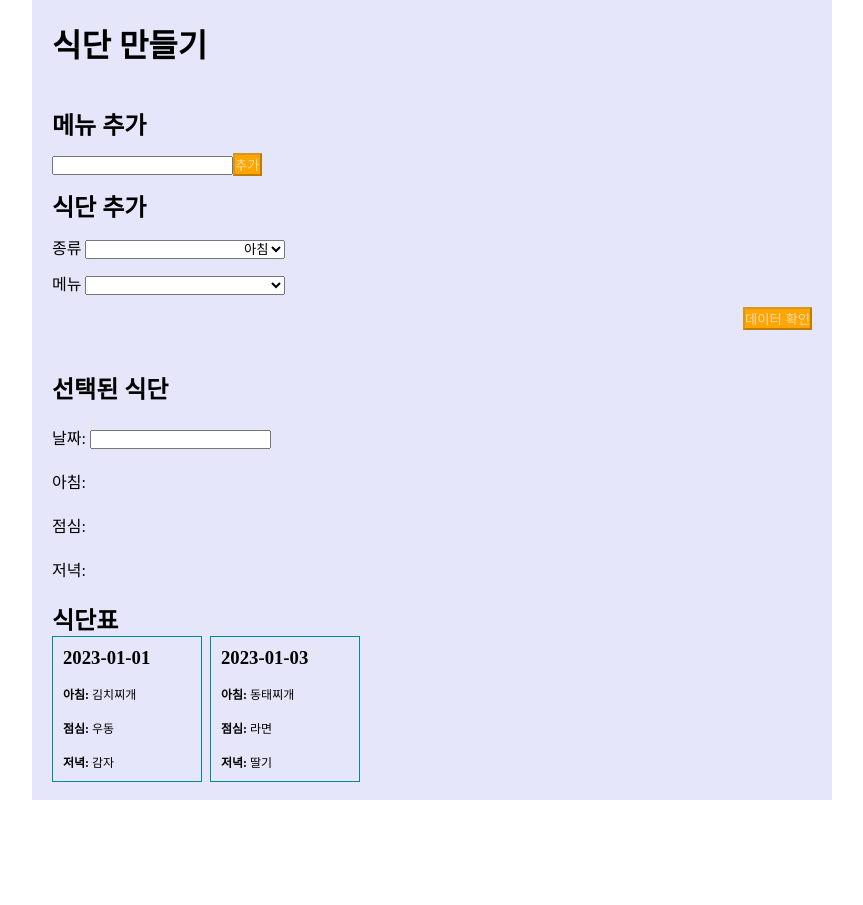
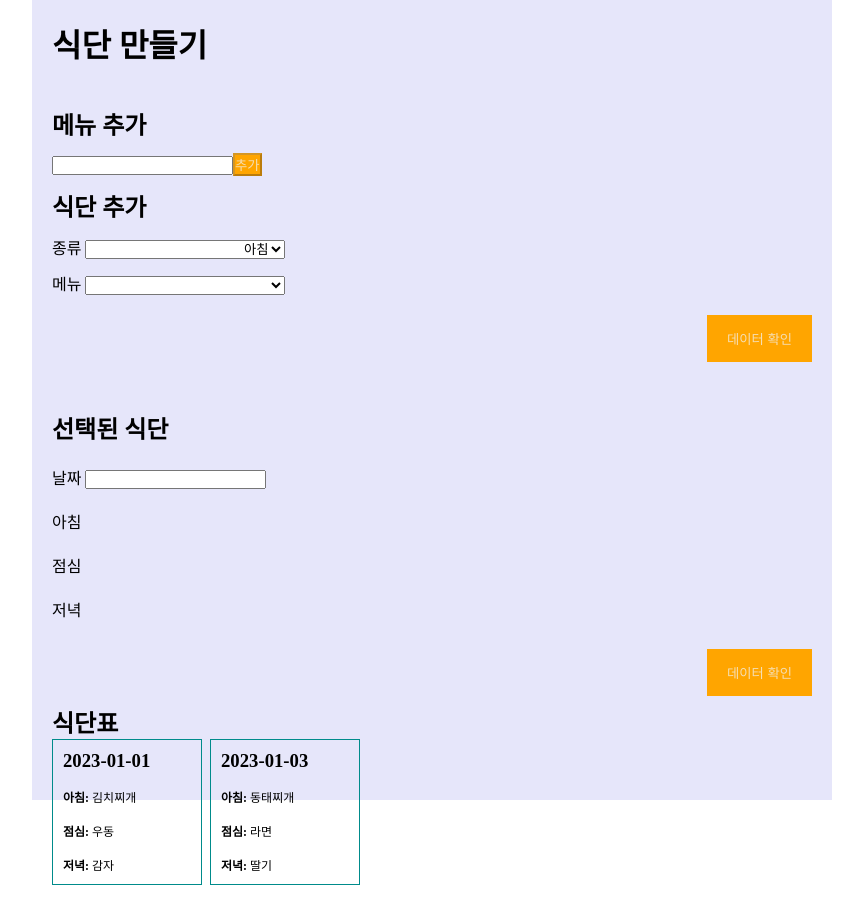
Before and after one commit to mahwin/meal_plan, a Vue app: page / in a window 1280 px wide. Shown: the whole page, without its empty margins (208-1071 px from the left). Before the commit the page ends 802 px from the top, so only its background shows below. Built offline with nearby package versions, Linux system fonts and the light colour scheme.

Commit message:
20240828 : 식단표 앱 완성

```diff
--- a/src/App.vue
+++ b/src/App.vue
@@ -4,11 +4,18 @@
     <MenuMealAdd
       :menus="menus"
       :userSelectMealInfo="userSelectMealInfo"
+      :useSelectMealTableInfo="useSelectMealTableInfo"
+      @update:menu="handleChangeMenu"
       @update:add-menu="handleAddMenu"
       @update:food-kind="handleChangeFoodKind"
-      @update:menu="handleChangeMenu"
+      @update:add-meal-info="handleAddMealInfo"
     />
-    <MenuMealTable :mealTableInfos="mealTableInfos" />
+    <MenuMealTable
+      :mealTableInfos="mealTableInfos"
+      :useSelectMealTableInfo="useSelectMealTableInfo"
+      @update:meal-date-info="handleUpdateMealDateInfo"
+      @update:add-meal-table-info="handleAddMealTableInfo"
+    />
   </div>
 </template>
 
@@ -16,9 +23,10 @@
 import MenuMealAdd from "./components/menu-meal/add-menu-meal-component.vue";
 import MenuMealTable from "./components/menu-meal/table-menu-meal-component.vue";
 import Title from "./components/ui/title-component.vue";
+
 import {
+  DEFAULT_MENU,
   DEFAULT_MEAL_TIME,
-  DEFAULT_MENU,
 } from "./components/menu-meal/constants";
 
 import { MENUS, MEAL_TABLE_INFOS } from "./components/menu-meal/db";
@@ -33,13 +41,18 @@ export default {
   data: function () {
     return {
       menus: MENUS,
+      // 식단 추가용
       userSelectMealInfo: {},
+      // 식단표 추가용
+      useSelectMealTableInfo: {
+        date: "",
+        breakfast: "",
+        lunch: "",
+        dinner: "",
+      },
+      // 식단표 표시용
       mealTableInfos: MEAL_TABLE_INFOS,
     };
-  },
-
-  mounted() {
-    this.initUserSelectedMealInfo();
   },
 
   methods: {
@@ -47,6 +60,15 @@ export default {
       this.userSelectMealInfo = {
         time: DEFAULT_MEAL_TIME,
         menu: DEFAULT_MENU,
+      };
+    },
+
+    initUseSelectMealTableInfo: function () {
+      this.useSelectMealTableInfo = {
+        date: "",
+        launch: "",
+        dinner: "",
+        breakfast: "",
       };
     },
 
@@ -60,6 +82,25 @@ export default {
     handleChangeMenu: function (menu) {
       this.userSelectMealInfo.menu = menu;
     },
+
+    handleAddMealInfo: function ({ time, menu }) {
+      this.useSelectMealTableInfo[time] = menu;
+      this.initUserSelectedMealInfo();
+      console.log(this.userSelectMealInfo);
+    },
+    handleUpdateMealDateInfo: function (newDate) {
+      this.useSelectMealTableInfo.date = newDate;
+    },
+
+    handleAddMealTableInfo: function () {
+      this.mealTableInfos.push({ ...this.useSelectMealTableInfo });
+      console.log(this.useSelectMealTableInfo);
+      this.initUseSelectMealTableInfo();
+      console.log(this.useSelectMealTableInfo);
+    },
+  },
+  mounted() {
+    this.initUserSelectedMealInfo();
   },
 };
 </script>
--- a/src/components/menu-meal/add-menu-meal-component.vue
+++ b/src/components/menu-meal/add-menu-meal-component.vue
@@ -20,14 +20,20 @@
     <label for="food_menu"
       >메뉴
       <select @change="handleChangeMenu" :value="userSelectMealInfo['menu']">
-        <option v-for="menu in menus" :key="menu">{{ menu }}</option>
+        <!-- <option v-for="filteredMenu in filteredMenus" :key="filteredMenu">
+          {{ filteredMenu }}
+        </option> -->
+        <option v-for="menu in menus" :key="menu">
+          {{ menu }}
+        </option>
       </select></label
     >
     <div class="flex-end">
       <ValidButton
         validName="추가"
         unValidName="데이터 확인"
-        :isValid="false"
+        @click="handleAddMealInfo"
+        :isValid="isUserSelectedOptionCanAdd"
       />
     </div>
   </section>
@@ -37,9 +43,9 @@
 import SubTitle from "../ui/sub-title-component.vue";
 import ValidButton from "../ui/valid-button-component.vue";
 
-import { MEAL_TIME_OPTIONS } from "./constants";
+import { MEAL_TIME_OPTIONS, MEAL_TIME_MAPPER_KOR_ENG } from "./constants";
 
-import { isNil, isEmpty } from "@/utils";
+import { isNilOrEmpty } from "@/utils";
 
 export default {
   name: "MenuMeal",
@@ -56,17 +62,34 @@ export default {
       type: Object,
       required: true,
     },
+    useSelectMealTableInfo: {
+      type: Object,
+      required: true,
+    },
   },
   data() {
     return {
       userInputMenu: "",
       meal_time_options: MEAL_TIME_OPTIONS,
+      mealTimeMapperKorEng: MEAL_TIME_MAPPER_KOR_ENG,
     };
   },
 
   computed: {
     isDisabled() {
-      return !this.isValid(this.userInputMenu);
+      return !this.isUserInputMenuValid(this.userInputMenu);
+    },
+    isUserSelectedOptionCanAdd() {
+      const currentUserSelectMealTime = this.userSelectMealInfo["time"];
+      const currentUserSelectMealMenu = this.userSelectMealInfo["menu"];
+
+      if (isNilOrEmpty(currentUserSelectMealTime)) return false;
+      if (isNilOrEmpty(currentUserSelectMealMenu)) return false;
+      return true;
+    },
+    filteredMenus() {
+      const selectedMenus = Object.values(this.useSelectMealTableInfo);
+      return this.menus.filter((menu) => !selectedMenus.includes(menu));
     },
   },
 
@@ -80,14 +103,10 @@ export default {
       this.initUserInputMenu();
     },
 
-    isValid(userInput) {
-      if (isNil(userInput) || isEmpty(userInput)) {
-        return false;
-      }
+    isUserInputMenuValid(userInput) {
+      if (isNilOrEmpty(userInput)) return false;
 
-      if (this.menus.includes(userInput)) {
-        return false;
-      }
+      if (this.menus.includes(userInput)) return false;
 
       return true;
     },
@@ -96,6 +115,15 @@ export default {
     },
     handleChangeMenu({ currentTarget }) {
       this.$emit("update:menu", currentTarget.value);
+    },
+
+    handleAddMealInfo() {
+      const { menu, time } = this.userSelectMealInfo;
+
+      this.$emit("update:add-meal-info", {
+        menu,
+        time: this.mealTimeMapperKorEng[time],
+      });
     },
   },
 };
--- a/src/components/menu-meal/constants.js
+++ b/src/components/menu-meal/constants.js
@@ -4,6 +4,7 @@ export const MEAL_TIME_OPTIONS = [
   { label: "저녁", value: "dinner" },
 ];
 
+// Todo 영어-한글, 한글-영어 맵핑 나누기
 export const MEAL_TIME_MAPPER = {
   breakfast: "아침",
   lunch: "점심",
@@ -11,7 +12,30 @@ export const MEAL_TIME_MAPPER = {
   아침: "breakfast",
   점심: "lunch",
   저녁: "dinner",
+  날짜: "date",
+  date: "날짜",
 };
+
+export const MEAL_TIME_MAPPER_KOR_ENG = {
+  아침: "breakfast",
+  점심: "lunch",
+  저녁: "dinner",
+  날짜: "date",
+};
+
+export const MEAL_TIME_MAPPER_ENG_KOR = {
+  breakfast: "아침",
+  lunch: "점심",
+  dinner: "저녁",
+  date: "날짜",
+};
+
+export const MEAL_TABLE_ARRAY_INFO_ENG = [
+  "date",
+  "breakfast",
+  "lunch",
+  "dinner",
+];
 
 export const DEFAULT_MEAL_TIME = MEAL_TIME_OPTIONS[0].label;
 export const DEFAULT_MENU = "";
--- a/src/components/menu-meal/table-menu-meal-component.vue
+++ b/src/components/menu-meal/table-menu-meal-component.vue
@@ -1,11 +1,26 @@
 <template>
   <div class="container">
     <SubTitle title="선택된 식단" />
-    <div class="time">
-      <label>날짜: <input type="text" /> </label>
-      <label>아침:</label>
-      <label>점심:</label>
-      <label>저녁:</label>
+    <ul class="time">
+      <li v-for="mealTableKey in mealTableArrayInfoEngs" :key="mealTableKey">
+        <div>
+          {{ mealTimeMapperEngKor[mealTableKey] }}
+          <input
+            v-if="mealTableKey === 'date'"
+            :value="useSelectMealTableInfo['date']"
+            @input="handleInputDate"
+          />
+          <span v-else>{{ useSelectMealTableInfo[mealTableKey] }}</span>
+        </div>
+      </li>
+    </ul>
+    <div class="flex-end">
+      <ValidButton
+        @click="handleAddMealTableInfo"
+        validName="추가"
+        unValidName="데이터 확인"
+        :isValid="isUserSelectedOptionCanAdd"
+      />
     </div>
     <SubTitle title="식단표" />
     <div class="meal_cards">
@@ -16,17 +31,17 @@
       >
         <h3>{{ mealTableInfo["date"] }}</h3>
         <p>
-          <strong> {{ mealTimeMapper["breakfast"] }}: </strong>
+          <strong> {{ mealTimeMapperEngKor["breakfast"] }}: </strong>
           {{ mealTableInfo["breakfast"] }}
         </p>
 
         <p>
-          <strong> {{ mealTimeMapper["lunch"] }}: </strong>
+          <strong> {{ mealTimeMapperEngKor["lunch"] }}: </strong>
           {{ mealTableInfo["lunch"] }}
         </p>
 
         <p>
-          <strong> {{ mealTimeMapper["dinner"] }}: </strong>
+          <strong> {{ mealTimeMapperEngKor["dinner"] }}: </strong>
           {{ mealTableInfo["dinner"] }}
         </p>
       </section>
@@ -35,9 +50,15 @@
 </template>
 
 <script>
+import { isNilOrEmpty } from "@/utils";
 import SubTitle from "../ui/sub-title-component.vue";
+import ValidButton from "../ui/valid-button-component.vue";
 
-import { MEAL_TIME_MAPPER } from "./constants";
+import {
+  MEAL_TIME_MAPPER_ENG_KOR,
+  MEAL_TIME_MAPPER_KOR_ENG,
+  MEAL_TABLE_ARRAY_INFO_ENG,
+} from "./constants";
 
 export default {
   name: "TableMenuMeal",
@@ -46,15 +67,37 @@ export default {
       type: Array,
       required: true,
     },
+    useSelectMealTableInfo: {
+      type: Object,
+      required: true,
+    },
   },
   components: {
     SubTitle,
+    ValidButton,
   },
 
   data() {
     return {
-      mealTimeMapper: MEAL_TIME_MAPPER,
+      mealTimeMapperEngKor: MEAL_TIME_MAPPER_ENG_KOR,
+      mealTimeMapperKorEng: MEAL_TIME_MAPPER_KOR_ENG,
+      mealTableArrayInfoEngs: MEAL_TABLE_ARRAY_INFO_ENG,
     };
+  },
+  methods: {
+    handleInputDate(e) {
+      this.$emit("update:meal-date-info", e.target.value);
+    },
+    handleAddMealTableInfo: function () {
+      this.$emit("update:add-meal-table-info");
+    },
+  },
+  computed: {
+    isUserSelectedOptionCanAdd() {
+      return Object.values(this.useSelectMealTableInfo).every(
+        (mealInfo) => !isNilOrEmpty(mealInfo)
+      );
+    },
   },
 };
 </script>
@@ -87,4 +130,13 @@ p {
   font-weight: 300;
   font-size: 12px;
 }
+
+.flex-end {
+  display: flex;
+  justify-content: flex-end;
+}
+
+li {
+  list-style: none;
+}
 </style>
--- a/src/components/ui/valid-button-component.vue
+++ b/src/components/ui/valid-button-component.vue
@@ -1,5 +1,5 @@
 <template>
-  <button :disabled="!isValid">
+  <button @click="handleClick" :disabled="!isValid">
     {{ isValid ? validName : unValidName }}
   </button>
 </template>
@@ -21,6 +21,16 @@ export default {
       type: Boolean,
       required: true,
     },
+
+    contact_event: {
+      type: String,
+      default: "",
+    },
+  },
+  methods: {
+    handleClick() {
+      this.$emit("click");
+    },
   },
 };
 </script>
@@ -31,4 +41,19 @@ button:disabled {
   color: #666;
   cursor: not-allowed;
 }
+
+button {
+  background-color: #4caf50;
+  color: white;
+  padding: 14px 20px;
+  margin: 8px 0;
+  border: none;
+  cursor: pointer;
+}
+
+button[disabled] {
+  background: orange;
+  color: wheat;
+  cursor: not-allowed;
+}
 </style>
--- a/src/utils/index.js
+++ b/src/utils/index.js
@@ -13,3 +13,7 @@ export function isEmpty(value) {
   if (type === "object") return Object.keys(value).length === 0;
   return false;
 }
+
+export function isNilOrEmpty(value) {
+  return isNil(value) || isEmpty(value);
+}
```
